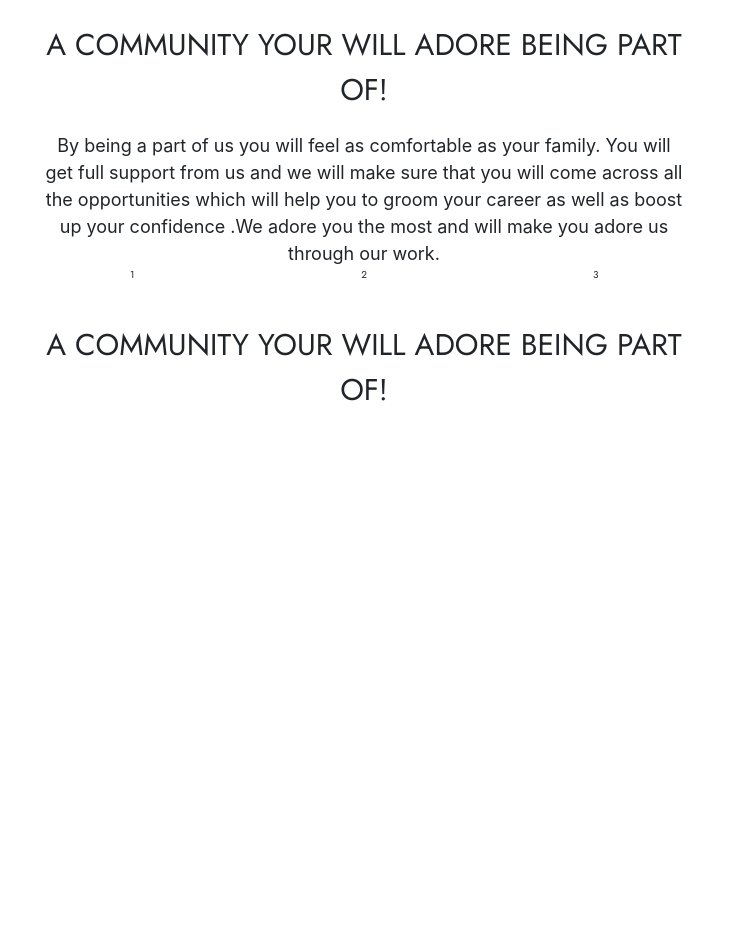
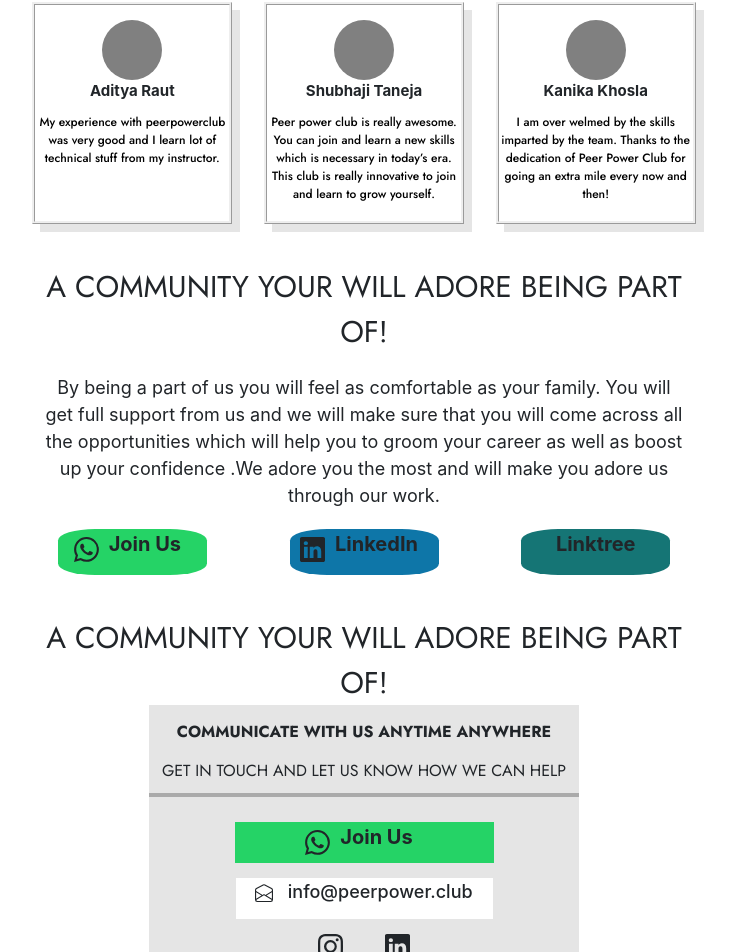
Before and after one commit to amk-tech-1003/powerclub, a React (Create React App) app: page / in a window 1280 px wide. Shown: the part 2248-3200 px from the top of the page, without its empty margins (276-1011 px from the left). Before the commit the page ends 2660 px from the top, so only its background shows below. Built offline with nearby package versions, Linux system fonts and the light colour scheme.

Commit message:
home page done

```diff
--- a/src/components/Home.css
+++ b/src/components/Home.css
@@ -1,3 +1,6 @@
+@import url("https://fonts.googleapis.com/css2?family=Jost:ital,wght@0,100;0,200;0,300;0,400;0,500;0,600;0,700;1,100&display=swap");
+
+
 .heading{
     font-size: 20px;
     text-align: center;
@@ -75,5 +78,97 @@
     font-size: 1.8rem;
     padding-top: 2rem;
     font-family: -apple-system, BlinkMacSystemFont, 'Segoe UI', Roboto, Oxygen, Ubuntu, Cantarell, 'Open Sans', 'Helvetica Neue', sans-serif;
+    padding-bottom: 2rem;
+}
 
+.comm{
+    padding-top: 2rem;
 }
+.member{
+    padding-top: 1.5rem;
+    width: 200px;
+    height: 222px;
+    border-style: ridge;
+    box-shadow: 8px 8px #E5E5E5;
+}
+
+.mem-image{
+    width: 60px;
+    height: 60px;
+    background-color: grey;
+    border-radius: 50%;
+}
+ .mem-name{
+     font-family: -apple-system, BlinkMacSystemFont, 'Segoe UI', Roboto, Oxygen, Ubuntu, Cantarell, 'Open Sans', 'Helvetica Neue', sans-serif;
+     font-weight: 650;
+     font-size: 15px;
+     padding-bottom: 1rem;
+ }
+ .mem-review{
+     font-size: 12px;
+     font-weight: 500;
+     color: black;
+ }
+ .contact-box{
+     background-color: #E5E5E5;
+     width: 430px;
+     height: 257px;
+ }
+ .contact-head{
+     padding-top: 1.5rem;
+     padding-bottom: 1.5rem;
+     font-size: 16px;
+ }
+ .contact-desc{
+     font-size: 16px;
+ }
+ .lines{
+    border-top: 4px solid black;
+
+ }
+
+ .adore-icons1{
+     height: 46px;
+     width: 149px;
+     border-radius: 25%;
+     background-color: #25D366;
+ }
+
+ .adore-icons2{
+    height: 46px;
+    width: 149px;
+    border-radius: 25%;
+    background-color: #0E76A8
+    ;
+}
+
+.adore-icons3{
+    height: 46px;
+    width: 149px;
+    border-radius: 25%;
+    background-color: #157575
+    ;
+}
+
+ .wtsp{
+     font-family: -apple-system, BlinkMacSystemFont, 'Segoe UI', Roboto, Oxygen, Ubuntu, Cantarell, 'Open Sans', 'Helvetica Neue', sans-serif;
+     font-size: 20px;
+     padding: 10px;
+     font-weight: 700;
+
+ }
+
+ .joins{
+     height: 41px;
+     width: 259px;
+     background-color: #25D366;
+
+ }
+ .emails{
+     height: 41px;
+     width: 257px;
+     background-color: white;
+     font-family: -apple-system, BlinkMacSystemFont, 'Segoe UI', Roboto, Oxygen, Ubuntu, Cantarell, 'Open Sans', 'Helvetica Neue', sans-serif;
+     font-size: large;
+     font-weight: 500;
+ }
--- a/src/components/Home.js
+++ b/src/components/Home.js
@@ -13,8 +13,10 @@ import bt1 from './assests/batch1.png'
 import bt2 from './assests/batch2.png'
 import bt3 from './assests/batch3.png'
 import bt4 from './assests/batch4.png'
-
-
+import { BsLinkedin } from "react-icons/bs";
+import { BsWhatsapp } from "react-icons/bs";
+import { BsInstagram } from "react-icons/bs";
+import {BsEnvelopeOpen} from "react-icons/bs"
 
 const Home = () => {
     return (
@@ -161,7 +163,52 @@ const Home = () => {
                             <div className='heading'>
                                 COMMUNITY REVIEWS
                             </div>
-                        </div>
+                            <div className='comm'>
+                                <center>
+                                <Row>
+                                    <Col>
+                                    <div className='member'>
+                                        <div className='mem-image'>
+
+                                        </div>
+                                        <div className='mem-name'>
+                                            Aditya Raut
+                                        </div>
+                                        <div className='mem-review'>
+                                        My experience with peerpowerclub was very good and I learn lot of technical stuff from my instructor.
+                                        </div>
+                                    </div>
+                                    </Col>
+                                    <Col>
+                                    <div className='member'>
+                                        <div className='mem-image'>
+
+                                        </div>
+                                        <div className='mem-name'>
+                                            Shubhaji Taneja
+                                        </div>
+                                        <div className='mem-review'>
+                                        Peer power club is really awesome. You can join and learn a new skills which is necessary in today’s era. This club is really innovative to join and learn to grow yourself.
+                                        </div>
+                                    </div>
+                                    </Col>
+                                    <Col>
+                                    <div className='member'>
+                                        <div className='mem-image'>
+
+                                        </div>
+                                        <div className='mem-name'>
+                                            Kanika Khosla
+                                        </div>
+                                        <div className='mem-review'>
+                                        I am over welmed by the skills imparted by the team. Thanks to the dedication of Peer Power Club for going an extra mile every now and then!
+                                        </div>
+                                    </div>
+                                    </Col>
+                                </Row>
+                                </center>
+                            </div>
+                        </div>  {/* End of community reviews */}
 
 
                         <div className='adore'>
@@ -176,26 +223,66 @@ const Home = () => {
                                         <center>
                                         <Row>
                                         <Col>
-                                        1
+                                        <div className='adore-icons1'>
+                                        <BsWhatsapp size="2.5em"/>
+                                        <span className='wtsp'>Join Us</span>
+                                        </div>
                                         </Col>
                                         <Col>
-                                        2
+                                        <div className='adore-icons2'>
+                                        <BsLinkedin size="2.5em"/>
+                                        <span className='wtsp'>LinkedIn</span>
+                                        </div>
                                         </Col>
                                         <Col>
-                                        3
+                                        <div className='adore-icons3'>
+                                        <span className='wtsp'>Linktree</span>
+                                        </div>
                                         </Col>
                                         </Row>
                                         </center>
                                 </div>
                             </div>
-                        </div>
+                        </div> {/* end of Adore */}
 
 
                         <div className='contact'>
                             <div className='heading'>
                                A COMMUNITY YOUR WILL ADORE BEING PART OF!
                             </div>
-                        </div>
+                            <center>
+                            <div className='contact-box'>
+                                <div className='contact-head'>
+                                <b>COMMUNICATE WITH US ANYTIME ANYWHERE</b>
+                                </div>
+                                <div className='contact-desc'>
+                                GET IN TOUCH AND LET US KNOW HOW WE CAN HELP
+                                </div>
+                                <hr className='lines'/>
+                                <br/>
+                                <div className='joins'>
+                                <BsWhatsapp size="2.5em"/>
+                                        <span className='wtsp'>Join Us</span>
+                                </div>
+                                <br/>
+                                <div className='emails'>
+                                <BsEnvelopeOpen/>&nbsp;&nbsp;
+                                info@peerpower.club
+                                </div>
+                                <br/>
+                                <div className='link-inst'>
+
+                                        <BsInstagram size="2.5rem"/>
+                                        &nbsp;&nbsp;&nbsp;&nbsp;&nbsp;&nbsp;&nbsp;&nbsp;&nbsp;&nbsp;&nbsp;&nbsp;&nbsp;&nbsp;
+                                        <BsLinkedin size="2.5rem"/>
+
+
+
+
+                                </div>
+                            </div>
+                            </center>
+                        </div> {/* end of contact */}
 
                         </div> {/* white part ends */}
 
```
